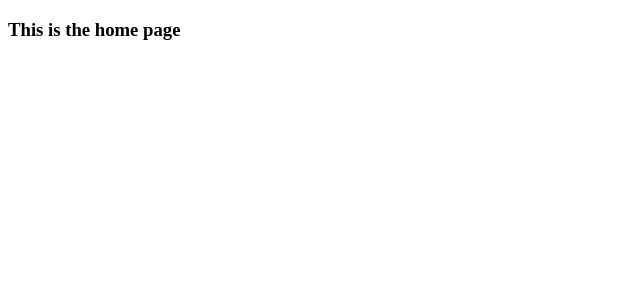
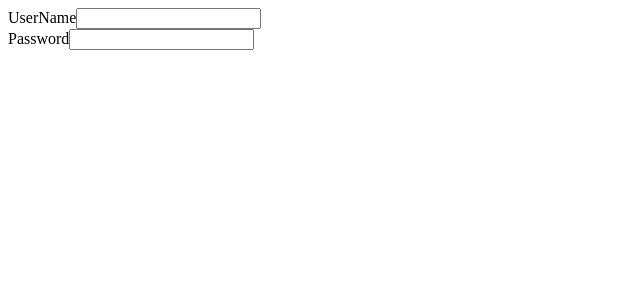
Before and after one commit to anthonySchafrik/paper-dragon, a React app: page / in a window 1280 px wide. Shown: the top 300 px of the page, without its empty margins (0-640 px from the left). Built offline with nearby package versions, Linux system fonts and the light colour scheme; the HTML template or start-up script is replaced by a standard one.

Commit message:
Fully wired redux up

```diff
--- a/src/actions/index.js
+++ b/src/actions/index.js
@@ -0,0 +1,8 @@
+export const SIGN_UP = 'SIGN_UP';
+
+export const formFiller = (key, value, type) => {
+  return {
+    type,
+    [key]: value
+  };
+};
--- a/src/components/App.js
+++ b/src/components/App.js
@@ -8,8 +8,8 @@ const App = () => {
   return (
     <div>
       <Switch>
-        <Route path="/signUp" component={SignUp} />
-        <Route path="/" component={HomePage} />
+        <Route path="/" component={SignUp} />
+        {/* <Route path="/" component={HomePage} /> */}
       </Switch>
     </div>
   );
--- a/src/components/HomePage.js
+++ b/src/components/HomePage.js
@@ -1,7 +1,7 @@
 import React from 'react';
 
 const HomePage = () => {
-  return <h3>This is the home page</h3>;
+  return <h3>This is the home page!</h3>;
 };
 
 export default HomePage;
--- a/src/components/SignUp.js
+++ b/src/components/SignUp.js
@@ -1,7 +1,38 @@
-import React from 'react';
+import React, { Component } from 'react';
+import { connect } from 'react-redux';
 
-const SignUp = () => {
-  return <h3>This is the sighup component</h3>;
+import { formFiller, SIGN_UP } from '../actions';
+
+class SignUp extends Component {
+  constructor(props) {
+    super(props);
+
+    this.handleSignInfo = this.handleSignInfo.bind(this);
+  }
+
+  handleSignInfo(event) {
+    const { id: key, value } = event.target;
+    this.props.formFiller(key, value, SIGN_UP);
+  }
+
+  render() {
+    const { handleSignInfo } = this;
+    return (
+      <div>
+        <label>UserName</label>
+        <input type="text" onChange={handleSignInfo} id="userName" />
+        <br />
+        <label>Password</label>
+        <input type="text" onChange={handleSignInfo} id="password" />
+      </div>
+    );
+  }
+}
+const mapStateToProps = state => {
+  const { signUp } = state;
+  return { signUp };
 };
-
-export default SignUp;
+export default connect(
+  mapStateToProps,
+  { formFiller }
+)(SignUp);
--- a/src/proxies/api.js
+++ b/src/proxies/api.js
@@ -0,0 +1,5 @@
+import axios from 'axios';
+
+export default axios.create({
+  baseURL: '/api/v1'
+});
--- a/src/reducers/signUpReducer.js
+++ b/src/reducers/signUpReducer.js
@@ -1,3 +1,5 @@
+import { SIGN_UP } from '../actions';
+
 const INITIAL_STATE = {
   userName: '',
   firstName: '',
@@ -6,9 +8,9 @@ const INITIAL_STATE = {
 
 export default (state = INITIAL_STATE, action) => {
   const { type, payload } = action;
-  switch (action.type) {
-    case 'SIGN_UP':
-      return payLoad;
+  switch (type) {
+    case SIGN_UP:
+      return { ...payload };
     default:
       return state;
   }
```
Also changed, not shown: src/utils.js (added).
